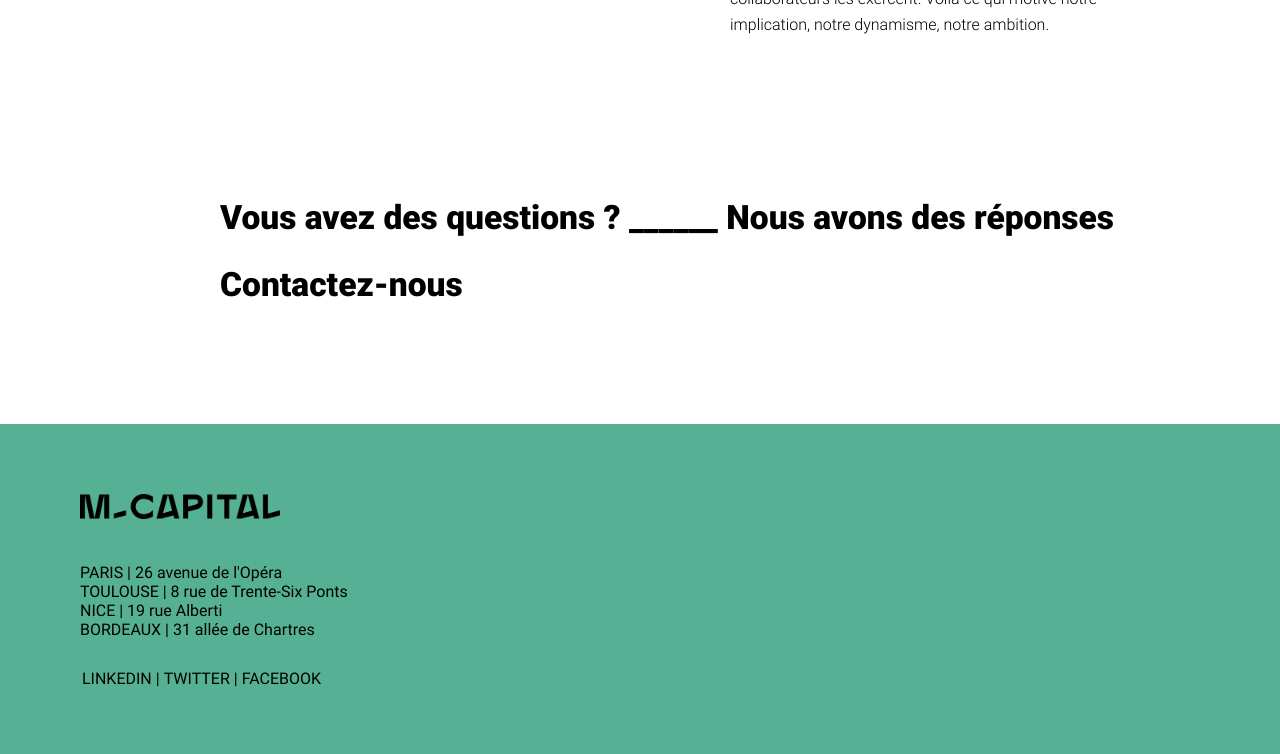
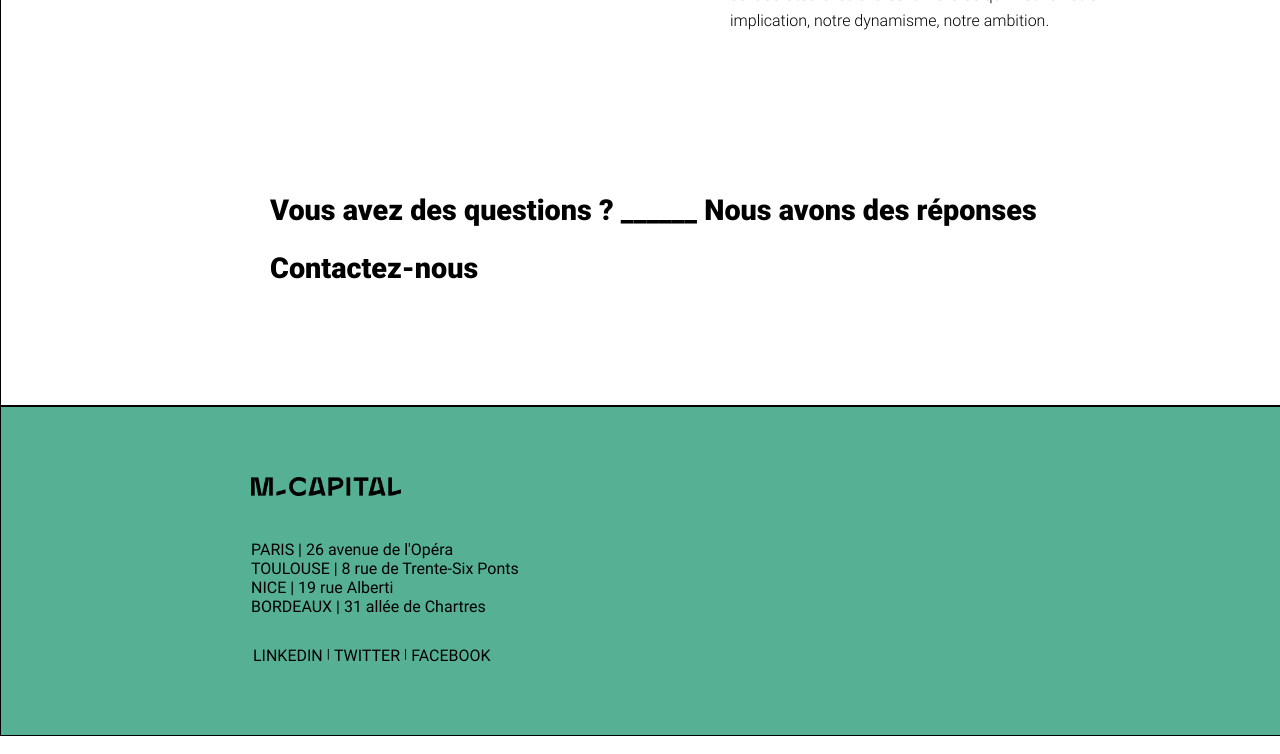
Before and after one commit to plasmeo/test-M-capital, a website: page index.html in a window 1280 px wide. Shown: the part 1667-2421 px from the top of the page. Drawn offline with Linux system fonts and the light colour scheme.

Commit message:
modification layout

```diff
--- a/sass/layout/_body.scss
+++ b/sass/layout/_body.scss
@@ -22,6 +22,7 @@ h1 {
 
 .container {
   width: 1440px;
+  border: black solid 1px;
   margin: auto;
   padding-left: 80px;
   padding-right: 80px;
@@ -103,8 +104,8 @@ body {
 }
 .contactline {
   font-family: "Roboto-black";
-  font-size: 1.4rem;
-  width: 1000px;
+  font-size: 1.2rem;
+  width: 900px;
   margin: auto;
   margin-top: 100px;
   margin-bottom: 120px;
--- a/sass/layout/_footer.scss
+++ b/sass/layout/_footer.scss
@@ -8,7 +8,7 @@ footer {
 }
 
 .contacts {
-  margin-left: 90px;
+  margin-left: 170px;
   &__logo {
     margin-top: 70px;
     width: 150px;
```
Also changed, not shown: public/css/style.css, 1 other file.
